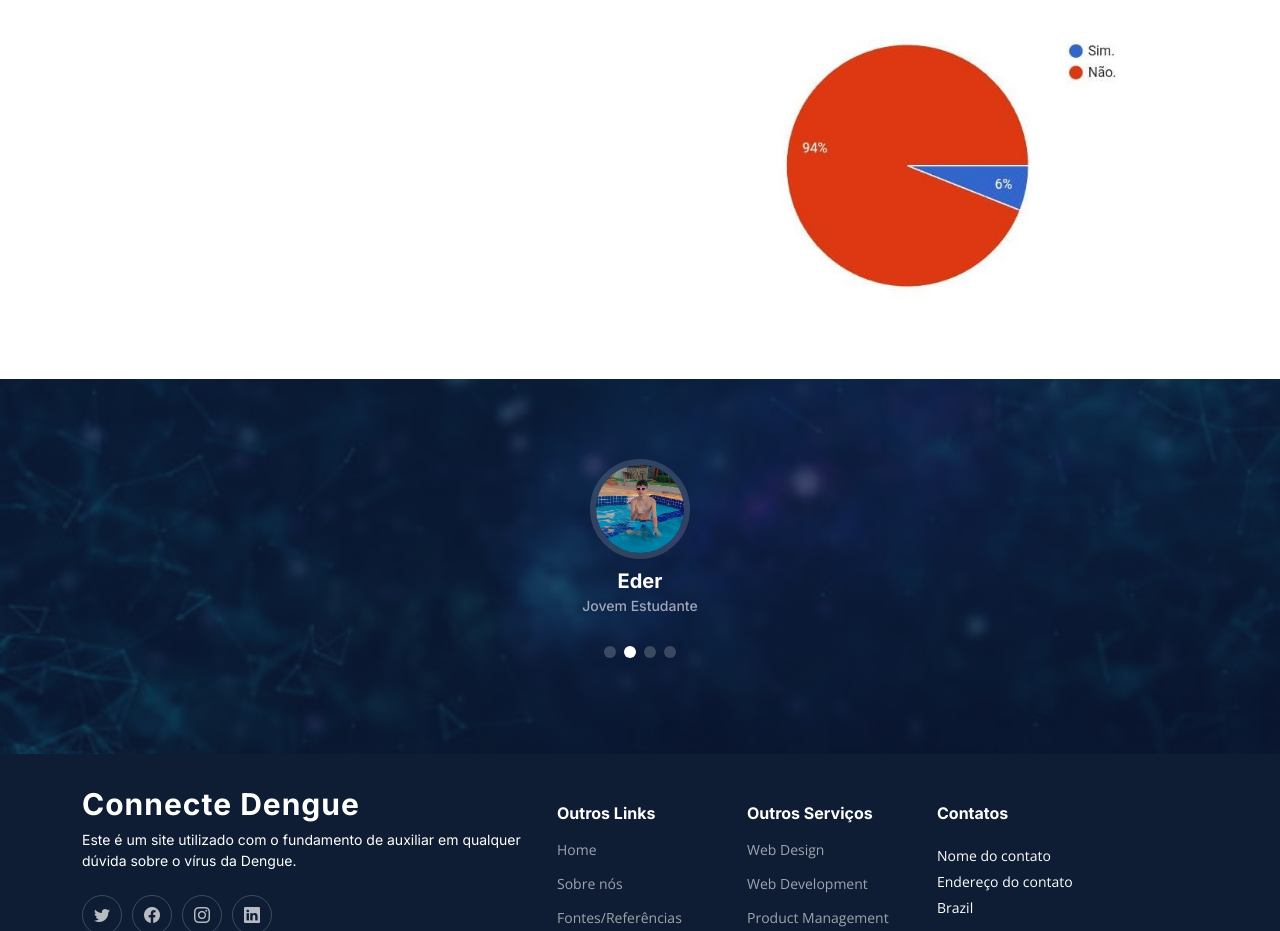
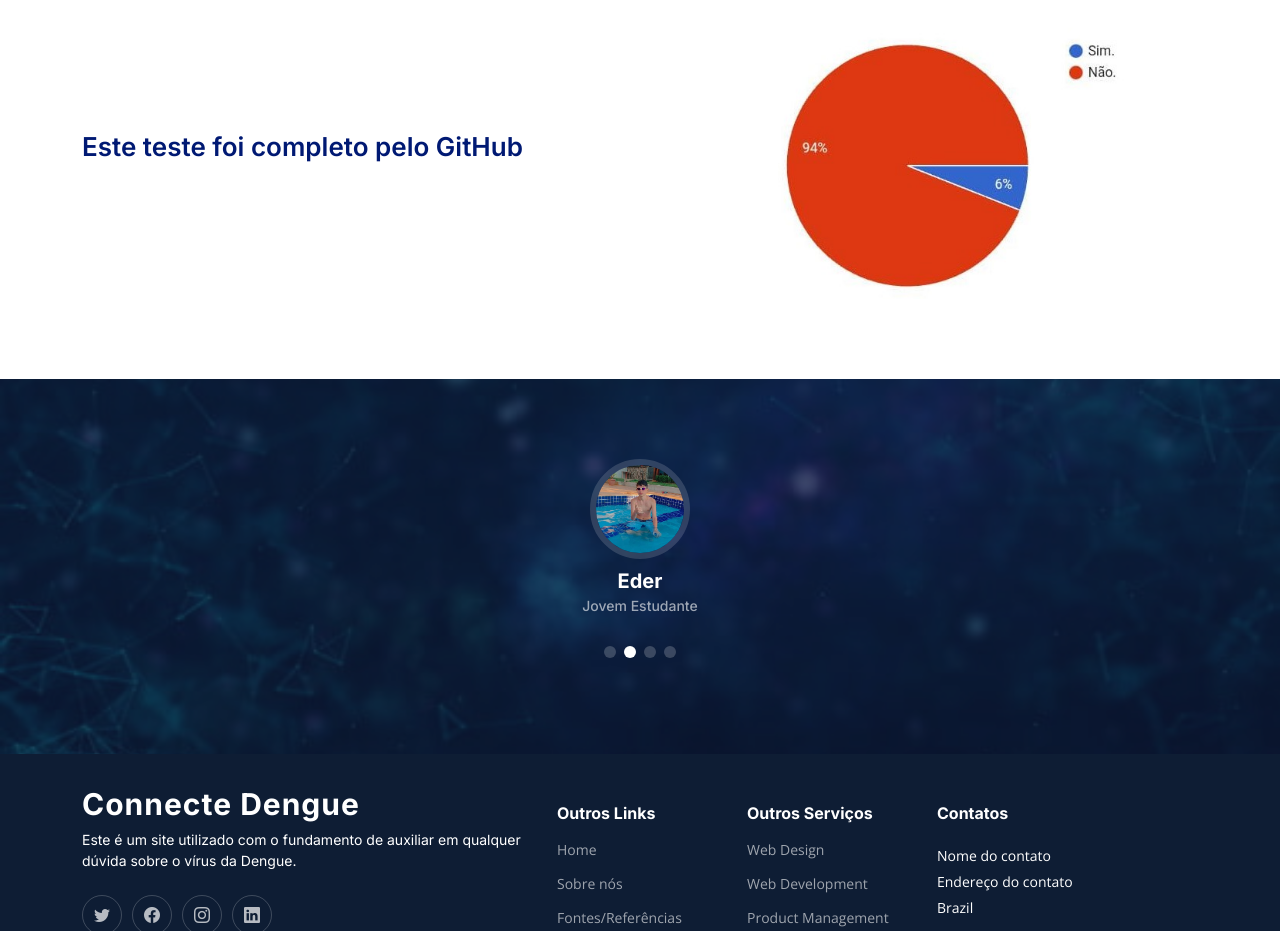
Before and after one commit to AdrianFurquim/Connect-Dengue, a plain HTML site: page index.html in a window 1280 px wide. Shown: the part 2913-3844 px from the top of the page. Drawn offline with nearby package versions, Linux system fonts and the light colour scheme.

Commit message:
teste para ver a funcionalidade do netlyfi com o GitHub

```diff
--- a/index.html
+++ b/index.html
@@ -215,7 +215,7 @@
             <img src="assets/img/qnt-casos-home.jpeg" class="img-fluid" alt="">
           </div>
           <div class="col-md-7 order-2 order-md-1">
-            <h3></h3>
+            <h3>Este teste foi completo pelo GitHub</h3>
             <p>
 
             </p>
```
